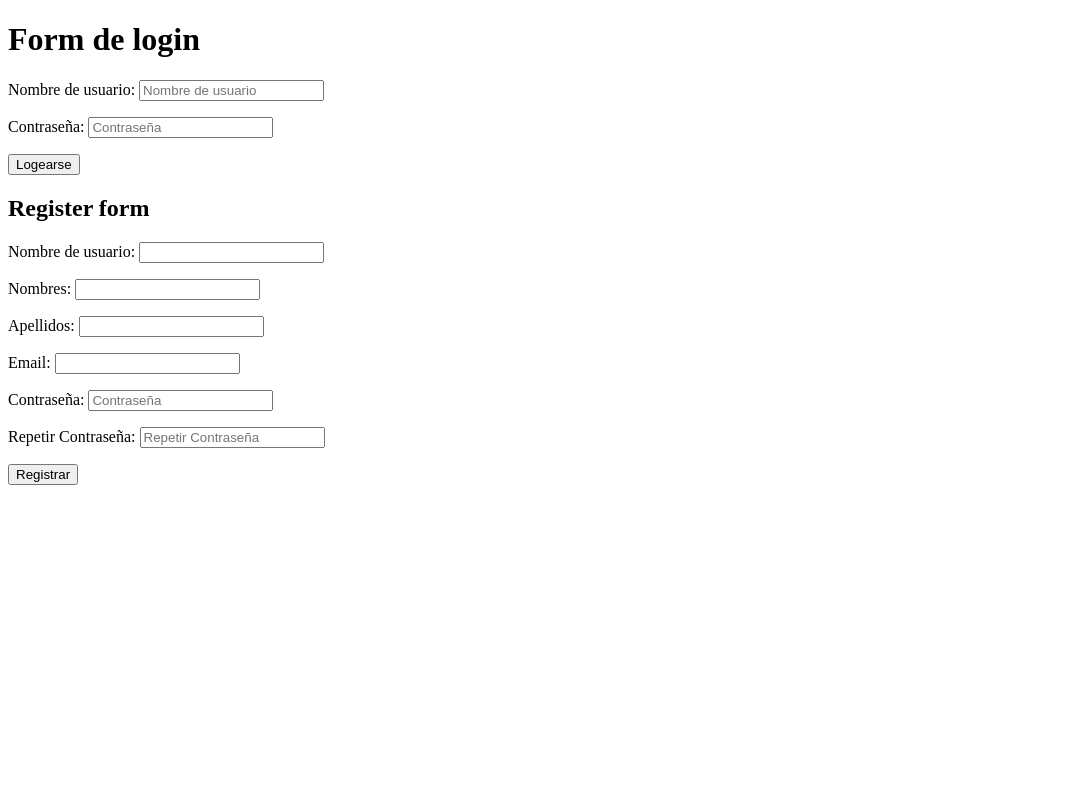
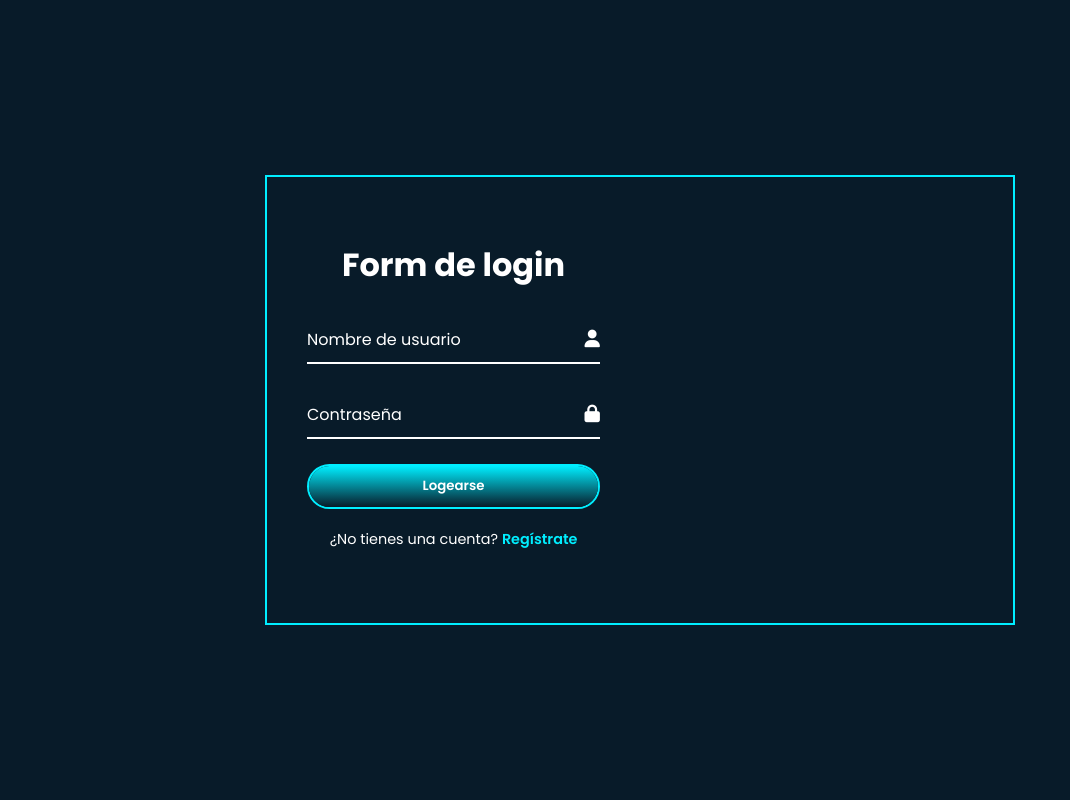
Before and after one commit to daluz0221/jirapipe, a Django app: page /users/login/ in a window 1280 px wide. Shown: the whole page, without its empty margins (0-1070 px from the left). Run offline with Django 4.2, Linux system fonts and the light colour scheme; parts of the project's set-up code (start-up, migrations or seed data) failed here and were passed over; some libraries are stand-ins or nearby versions.

Commit message:
empezando diseño de login form

```diff
--- /dev/null
+++ b/static/css/login.css
@@ -0,0 +1,156 @@
+@import url('https://fonts.googleapis.com/css2?family=Poppins:ital,wght@0,100;0,200;0,300;0,400;0,500;0,600;0,700;0,800;0,900;1,100;1,200;1,300;1,400;1,500;1,600;1,700;1,800;1,900&display=swap');
+
+* {
+    margin: 0;
+    padding: 0;
+    box-sizing: border-box;
+    font-family: 'Poppins', sans-serif;
+}
+
+:root{
+    --main-black: #081b29;
+    --light-blue: #0ef;
+}
+
+body{
+    display: flex;
+    justify-content: center;
+    align-items: center;
+    min-height: 100vh;
+    background: var(--main-black);
+}
+
+.wrapper{
+    position: relative;
+    width: 46.875rem;
+    height: 28.125rem;
+    background: transparent;
+    border: 2px solid var(--light-blue);
+}
+
+.wrapper .form-box{
+    position: absolute;
+    top: 0;
+    width: 50%;
+    height: 100%;
+    display: flex;
+    flex-direction:  column;
+    justify-content: center;
+}
+
+.wrapper .form-box.login{
+    left: 0;
+    padding: 2.5rem;
+}
+
+.form-box h2{
+    font-size: 2rem;
+    color: #fff;
+    text-align: center;
+}
+
+.form-box .input-box{
+    position: relative;
+    width: 100%;
+    height: 3.125rem;
+    margin: 1.5625rem 0;
+}
+
+.input-box input{
+    width: 100%;
+    height: 100%;
+    background: transparent;
+    border: none;
+    outline: none;
+    border-bottom: 2px solid #fff;
+    padding-right: 1.48rem;
+    font-size: 1rem;
+    color: #fff;
+    font-weight: 500;
+    transition: .5s;
+}
+
+.input-box input:focus,
+.input-box input:valid{
+    border-bottom-color: var(--light-blue);
+}
+
+.input-box label{
+    position: absolute;
+    top: 50%;
+    left: 0;
+    transform: translateY(-50%);
+    font-size: 1rem;
+    color: #fff;
+    pointer-events: none;
+     transition: .5s;
+}
+
+.input-box input:focus~label,
+.input-box input:valid~label{
+    top: -3px;
+    color: var(--light-blue);
+}
+
+.input-box i{
+    position: absolute;
+    top: 50%;
+    right: 0;
+    transform: translateY(-50%);
+    font-size: 1.1rem;
+    color: #fff;
+    transition: .5s;
+}
+
+.input-box input:focus~i,
+.input-box input:valid~i{
+    color: var(--light-blue);
+}
+
+.btn{
+    position: relative;
+    width: 100%;
+    height: 2.8125rem;
+    background: transparent;
+    border: 2px solid var(--light-blue);
+    outline: none;
+    border-radius: 2.5rem;
+    cursor: pointer;
+    color: #fff;
+    font-weight: 600;
+    z-index: 1;
+    overflow: hidden;
+}
+
+.btn::before {
+    content: "";
+    position: absolute;
+    top: -100%;
+    left: 0;
+    width: 100%;
+    height: 300%;
+    background: linear-gradient(var(--main-black), var(--light-blue), var(--main-black), var(--light-blue));
+    z-index: -1;
+    transition: .5s;
+}
+
+.btn:hover::before {
+    top: 0;
+}
+
+.form-box .register-link{
+    font-size: 0.9rem;
+    color: #fff;
+    text-align: center;
+    margin: 1.25rem 0 0.625rem;
+}
+
+.register-link p a{
+    color: var(--light-blue);
+    text-decoration: none;
+    font-weight: 600;
+}
+
+.register-link p a:hover{
+    text-decoration: underline;
+}
--- a/static/css/styles.css
+++ b/static/css/styles.css
@@ -1,3 +1,8 @@
+
+body{
+    background-color: red;
+}
+
 .modal{
     position: fixed;
     top: 0;
--- a/templates/users/login.html
+++ b/templates/users/login.html
@@ -4,7 +4,34 @@
 
 {% block content %}
 
-    <h1>Form de login</h1>
+    <div class="wrapper">
+        <div class="form-box login">
+            <h2>Form de login</h2>
+            <form method="post" action="{% url 'users_app:user_login' %}" autocomplete="off">
+                {% csrf_token %}
+                <div class="input-box">
+                    <input type="text" name="username" id="id_username" required >
+                    <label for="id_username">Nombre de usuario</label>
+                    <i class="fa-solid fa-user"></i>
+                </div>
+                <div class="input-box">
+                    <input type="password" name="password" id="id_password" required >
+                    <label for="id_password">Contraseña</label>
+                    <i class="fa-solid fa-lock"></i>
+                </div>
+                <input type="hidden" name="form_login" value="1">
+                <button type="submit" class="btn">Logearse</button>
+                <div class="register-link">
+                    <p>¿No tienes una cuenta? <a href="#">Regístrate </a></p>
+                </div>
+            </form>
+        </div>
+    </div>
+
+{% endblock content %}
+
+
+
     <form method="post" action="{% url 'users_app:user_login' %}">
         {% csrf_token %}
         {{ form_login.as_p }}
@@ -19,5 +46,3 @@
         <input type="hidden" name="form_registro" value="1">
         <button type="submit">Registrar</button>
     </form>
-
-{% endblock content %}
--- a/templates/users/users_base.html
+++ b/templates/users/users_base.html
@@ -1,8 +1,13 @@
+{% load static date_filters %}
 <!DOCTYPE html>
 <html lang="en">
 <head>
     <meta charset="UTF-8">
     <meta name="viewport" content="width=device-width, initial-scale=1.0">
+    <link rel='stylesheet' href="{% static 'css/login.css' %}">
+    <link rel='stylesheet' href='https://cdnjs.cloudflare.com/ajax/libs/font-awesome/6.6.0/css/all.min.css'
+    integrity='sha512-Kc323vGBEqzTmouAECnVceyQqyqdsSiqLQISBL29aUW4U/M7pSPA/gEUZQqv1cwx4OnYxTxve5UMg5GT6L4JJg==' crossorigin='anonymous'
+    referrerpolicy='no-referrer' />
     <title>Document</title>
 </head>
 <body>
@@ -11,5 +16,7 @@
 
     {% endblock content %}
 
+
+    <script src="{% static 'js/login.js' %}"></script>
 </body>
 </html>
--- a/users/forms.py
+++ b/users/forms.py
@@ -38,7 +38,7 @@ class UserRegisterForm(forms.ModelForm):
 
     def clean(self):
         cleaned_data = super(UserRegisterForm, self).clean()
-        print("========testnew", self.cleaned_data.get("password1"), self.cleaned_data.get("password2"))
+
         if len(self.cleaned_data.get("password1")) <= 5:
             self.add_error("password1", "La contraseña debe tener 6 o más caracteres")
 
@@ -53,22 +53,13 @@ class LoginForm(forms.Form):
     username = forms.CharField(
         label="Nombre de usuario",
         required=True,
-        widget=forms.TextInput(
-            attrs={
-                "placeholder": "Nombre de usuario",
-                "style": "{ margin: 10px }"
-            }
-        )
+
     )
 
     password = forms.CharField(
         label="Contraseña",
         required=True,
-        widget=forms.PasswordInput(
-            attrs={
-                "placeholder": "Contraseña"
-            }
-        )
+
     )
 
 
```
Also changed, not shown: static/js/login.js (added), 1 other file.
